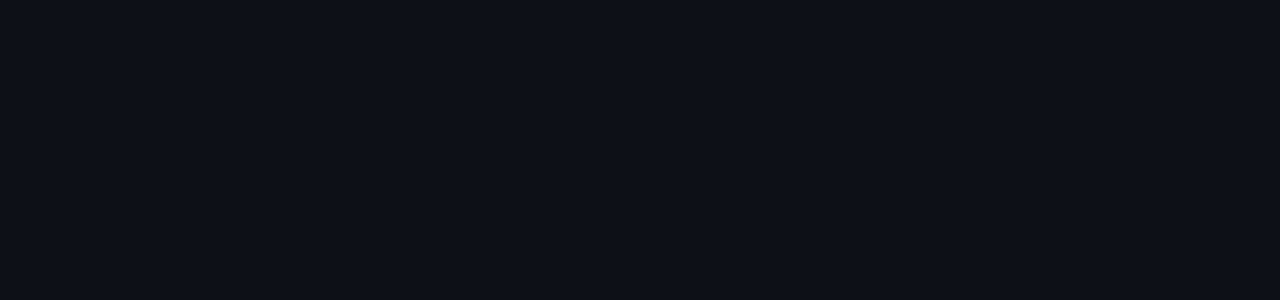
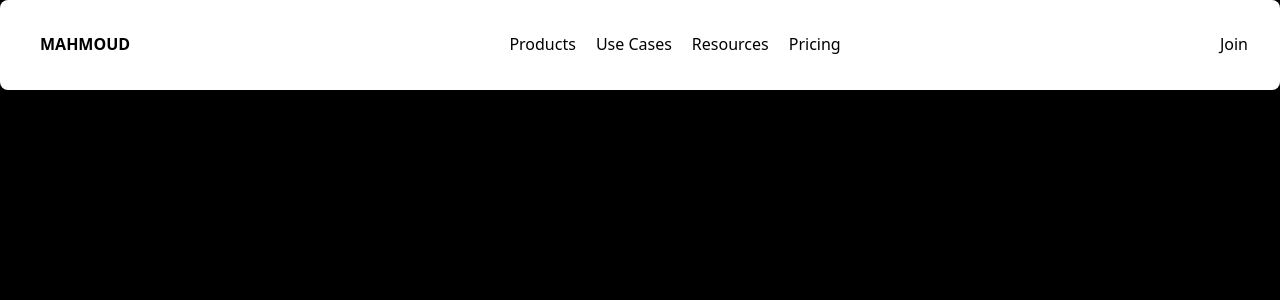
Before and after one commit to mahm0udnasr/framer-motion-projects, a React (Vite) app: page / in a window 1280 px wide. Shown: the top 300 px of the page. Built offline with nearby package versions, Linux system fonts and the light colour scheme.

Commit message:
add project sticky navbar

```diff
--- a/src/App.tsx
+++ b/src/App.tsx
@@ -4,6 +4,7 @@
 import Loader from "./components/Loader";
 import ScrollCarousel from "./components/ScrollCarousel";
 import ScrollIndicator from "./components/ScrollIndicator";
+import StickyNav from "./components/StickyNav";
 
 const App = () => {
   return (
@@ -46,7 +47,7 @@
 
       {/* <ScrollCarousel /> */}
 
-
+      <StickyNav />
     </div>
   );
 };
--- /dev/null
+++ b/src/components/NavCard.tsx
@@ -0,0 +1,22 @@
+interface CardProps {
+  title: string;
+  description: string;
+  imageUrl: string;
+}
+
+const NavCard = ({ title, description, imageUrl }: CardProps) => {
+  return (
+    <div className="flex flex-col m-5 bg-white rounded-lg shadow-lg overflow-hidden">
+      <img src={imageUrl} alt={title} className="w-full h-28 object-cover" />
+      <div className="p-4">
+        <h3 className="font-bold text-lg">{title}</h3>
+        <p className="text-gray-700 mt-2">{description}</p>
+        <button className="mt-4 bg-black text-white py-2 px-4 rounded">
+          Learn More
+        </button>
+      </div>
+    </div>
+  );
+};
+
+export default NavCard;
--- /dev/null
+++ b/src/components/StickyNav.tsx
@@ -0,0 +1,107 @@
+import { motion } from "framer-motion";
+import NavCard from "./NavCard";
+
+const StickyNav = () => {
+  const menuVariants = {
+    hidden: {
+      height: "5.6rem",
+    },
+    visible: {
+      height: "29rem",
+      transition: { duration: 0.3 },
+    },
+  };
+
+  const expandVariants = {
+    hidden: { opacity: 0, y: 50 },
+    visible: (i: any) => ({
+      opacity: 1,
+      y: 0,
+      transition: { delay: i * 0.1, duration: 0.6 },
+    }),
+  };
+
+  return (
+    <div className="bg-black min-h-screen">
+      <motion.div
+        className="fixed top-0 p-8 w-full bg-white text-black rounded-lg shadow-lg"
+        variants={menuVariants}
+        initial="hidden"
+        whileHover="visible"
+      >
+        <div className="flex flex-col">
+          <div className="flex justify-between items-center">
+            <div className="flex items-center">
+              <div className="ml-2 font-semibold uppercase">Mahmoud</div>
+            </div>
+            <div className="hidden md:flex space-x-5 text-center">
+              <a href="#" className="text-black">
+                Products
+              </a>
+              <a href="#" className="text-black">
+                Use Cases
+              </a>
+              <a href="#" className="text-black">
+                Resources
+              </a>
+              <a href="#" className="text-black">
+                Pricing
+              </a>
+            </div>
+            <div className="flex items-center">
+              <a href="#" className="text-black">
+                Join
+              </a>
+            </div>
+          </div>
+          <motion.div className="flex flex-col py-6" variants={expandVariants}>
+            <span className="block w-full h-px bg-gray-300"></span>
+            <motion.div
+              variants={expandVariants}
+              custom={1}
+              className="flex items-center mt-5"
+            >
+              <span className="border border-black rounded-full px-2 text-xs">
+                Apple
+              </span>
+              <p className="ml-2">Macbook Pro</p>
+            </motion.div>
+            <motion.div
+              variants={expandVariants}
+              custom={1}
+              className="flex mt-5"
+            >
+              <NavCard
+                title="My Card"
+                description="Random description Random description Random description Random description "
+                imageUrl="https://images.unsplash.com/photo-1611186871348-b1ce696e52c9?q=80&w=3870&auto=format&fit=crop&ixlib=rb-4.0.3&ixid=M3wxMjA3fDB8MHxwaG90by1wYWdlfHx8fGVufDB8fHx8fA%3D%3D"
+              />
+              <NavCard
+                title="My Card"
+                description="Random description Random description Random description Random description "
+                imageUrl="https://images.unsplash.com/photo-1611186871348-b1ce696e52c9?q=80&w=3870&auto=format&fit=crop&ixlib=rb-4.0.3&ixid=M3wxMjA3fDB8MHxwaG90by1wYWdlfHx8fGVufDB8fHx8fA%3D%3D"
+              />
+              <NavCard
+                title="My Card"
+                description="Random description Random description Random description Random description "
+                imageUrl="https://images.unsplash.com/photo-1611186871348-b1ce696e52c9?q=80&w=3870&auto=format&fit=crop&ixlib=rb-4.0.3&ixid=M3wxMjA3fDB8MHxwaG90by1wYWdlfHx8fGVufDB8fHx8fA%3D%3D"
+              />
+              <NavCard
+                title="My Card"
+                description="Random description Random description Random description Random description "
+                imageUrl="https://images.unsplash.com/photo-1611186871348-b1ce696e52c9?q=80&w=3870&auto=format&fit=crop&ixlib=rb-4.0.3&ixid=M3wxMjA3fDB8MHxwaG90by1wYWdlfHx8fGVufDB8fHx8fA%3D%3D"
+              />
+              <NavCard
+                title="My Card"
+                description="Random description Random description Random description Random description "
+                imageUrl="https://images.unsplash.com/photo-1611186871348-b1ce696e52c9?q=80&w=3870&auto=format&fit=crop&ixlib=rb-4.0.3&ixid=M3wxMjA3fDB8MHxwaG90by1wYWdlfHx8fGVufDB8fHx8fA%3D%3D"
+              />
+            </motion.div>
+          </motion.div>
+        </div>
+      </motion.div>
+    </div>
+  );
+};
+
+export default StickyNav;
--- a/src/index.css
+++ b/src/index.css
@@ -1,15 +1,17 @@
 @import "tailwindcss";
 
-body {
+/* body {
   background-color: #0d1017;
   color: #fff;
   display: flex;
   justify-content: center;
   align-items: center;
   height: auto;
-}
+} */
 
-button {
+/* use with some components only */
+
+/* button {
   background-color: rgba(0, 0, 0, 0.5);
   border: none;
   padding: 10px;
@@ -24,4 +26,4 @@
 
 button:hover {
   background-color: rgba(0, 0, 0, 0.7);
-}
+} */
```
